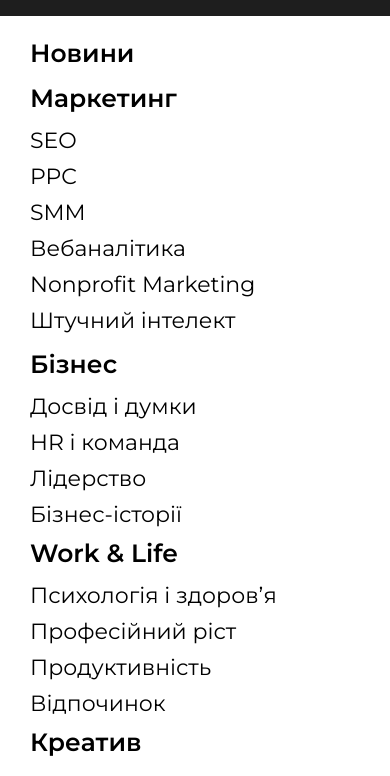
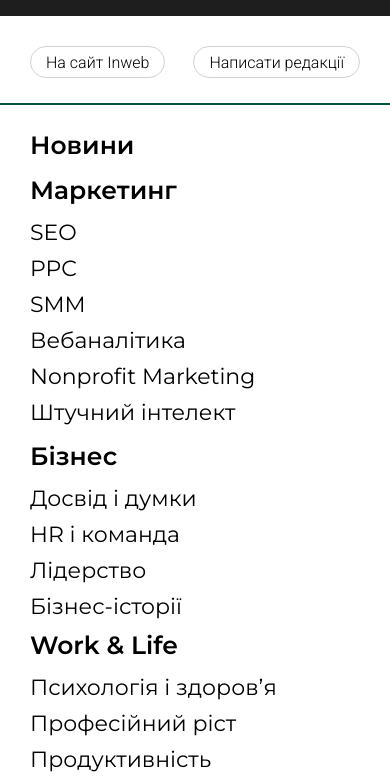
Before and after one commit to Mr-Vadym/inweb, a website: page src/html/index.html in a window 390 px wide. Both pictures are taken after a click on the button 50 px from the left and 29 px from the top of the page. Shown: the part 44-820 px from the top of the page. Drawn offline with nearby package versions, Linux system fonts and the light colour scheme; files that its build step writes are made by us from their sources; files whose address does not match are found by name.

Commit message:
Add 2 buttons in burger menu

```diff
--- a/src/html/index.html
+++ b/src/html/index.html
@@ -14,8 +14,9 @@
 </head>
 
 <body>
-  @@include('modules/header.html') @@include('modules/main.html')
-  @@include('modules/footer.html')
+  <div class="wrapper"> @@include('modules/header.html') @@include('modules/main.html')
+    @@include('modules/footer.html')</div>
+
 
   <script src="./js/main.min.js"></script>
 </body>
--- a/src/html/modules/header.html
+++ b/src/html/modules/header.html
@@ -10,7 +10,17 @@
 
     </div>
     <div class="sidebar__content">
+      <div class="sidebar__btn-separator">
+        <div class="sidebar__buttons">
+          <a href="" class="sidebar__button">На сайт Inweb</a>
+          <a href="" class="sidebar__button">Написати редакції</a>
+        </div>
+        <div class="sidebar__separator"></div>
+      </div>
+
       <ul class="sidebar__top-list">
+
+
         <li class="sidebar__top-item">
           <a href="" class="sidebar__top-link">Новини</a>
         </li>
--- a/src/scss/base/_globals.scss
+++ b/src/scss/base/_globals.scss
@@ -1,6 +1,7 @@
 html,
 body {
     height: 100%;
+
 }
 
 body {
@@ -14,6 +15,8 @@ body {
     letter-spacing: 0;
     text-align: left;
 }
+
+
 
 
 
--- a/src/scss/base/_media-queries.scss
+++ b/src/scss/base/_media-queries.scss
@@ -115,11 +115,15 @@
     }
 
     .sidebar {
+        // margin-top: 60px;
         top: 60px;
         left: -100%;
 
+        &__top-list {
+            padding-top: 25px;
+        }
+
         &__header {
-            // height: 60px;
             display: none;
         }
 
@@ -129,12 +133,13 @@
         }
 
         &__inner {
+            height: calc(100vh - 60px);
             width: 100%;
         }
 
         &__content {
+            padding-bottom: 50px;
             height: calc(100vh - 60px);
-            padding-bottom: 50px;
         }
 
         &__bottom {
@@ -143,6 +148,10 @@
 
         &__social-list {
             // margin-bottom: 50px;
+        }
+
+        &__btn-separator {
+            display: block;
         }
     }
 
--- a/src/scss/components/_buttons.scss
+++ b/src/scss/components/_buttons.scss
@@ -257,3 +257,33 @@ button {
     }
 
 }
+
+.sidebar {
+    &__buttons {
+        padding: 30px 30px 25px;
+        display: flex;
+        justify-content: space-between;
+        gap: 10px;
+        // display: none;
+    }
+
+    &__button {
+        padding: 6px 15px 5px;
+        color: #000000;
+        @extend %roboto-300;
+        font-size: 16px;
+        line-height: 19px;
+        border: 0.85px solid #d2d2d2;
+        border-radius: 16px;
+
+        background: rgb(255, 255, 255);
+    }
+
+    &__btn-separator {
+        display: none;
+    }
+
+
+
+
+}
```
Also changed, not shown: dist/css/main.css, dist/index.html, dist/js/main.min.js, src/js/main.js (line endings or trailing spaces).
